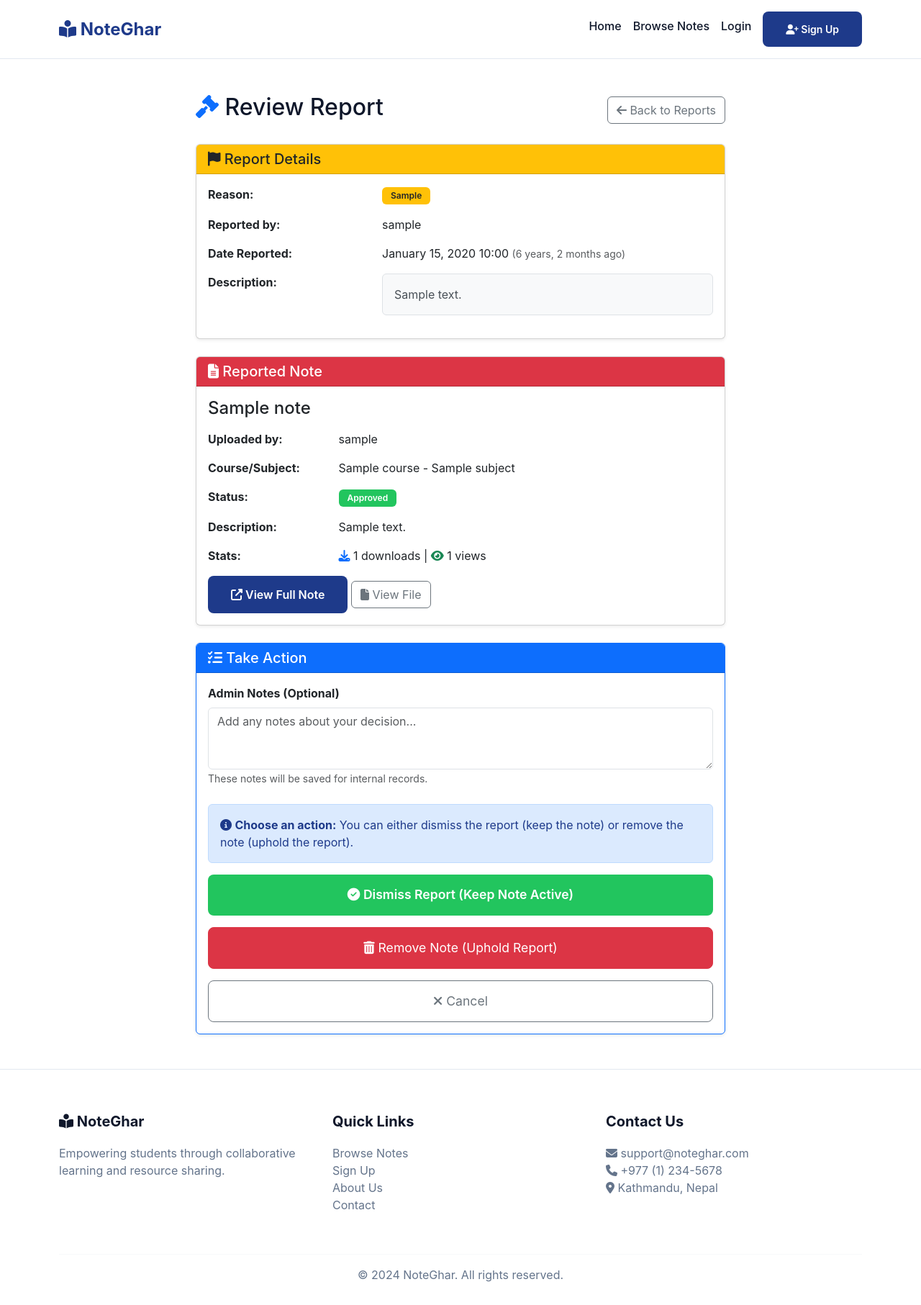
After one commit to w4ib4/Noteghar, a Django app: template core/templates/moderation/review_report.html in a window 1280 px wide. The commit adds this page. Shown: the whole page at 72% size. Run offline with Django 3.2, Linux system fonts and the light colour scheme; the template is opened without the code that fills it: most values are stand-ins (such as "Sample title", 1, 10 or a date in 2020).

Commit message:
fix: dashboard updated and new review report file

```diff
--- /dev/null
+++ b/core/templates/moderation/review_report.html
@@ -0,0 +1,219 @@
+{% extends 'base.html' %}
+
+{% block title %}Review Report - Moderation{% endblock %}
+
+{% block content %}
+<div class="container my-5">
+    <div class="row justify-content-center">
+        <div class="col-lg-8">
+            <!-- Header -->
+            <div class="d-flex justify-content-between align-items-center mb-4">
+                <h2><i class="fas fa-gavel text-primary"></i> Review Report</h2>
+                <a href="{% url 'moderation:pending_reports' %}" class="btn btn-outline-secondary">
+                    <i class="fas fa-arrow-left"></i> Back to Reports
+                </a>
+            </div>
+
+            <!-- Report Information Card -->
+            <div class="card shadow-sm mb-4">
+                <div class="card-header bg-warning">
+                    <h5 class="mb-0">
+                        <i class="fas fa-flag"></i> Report Details
+                    </h5>
+                </div>
+                <div class="card-body">
+                    <div class="row mb-3">
+                        <div class="col-md-4">
+                            <strong>Reason:</strong>
+                        </div>
+                        <div class="col-md-8">
+                            <span class="badge bg-warning text-dark">{{ report.get_reason_display }}</span>
+                        </div>
+                    </div>
+
+                    <div class="row mb-3">
+                        <div class="col-md-4">
+                            <strong>Reported by:</strong>
+                        </div>
+                        <div class="col-md-8">
+                            {{ report.reported_by.username }}
+                        </div>
+                    </div>
+
+                    <div class="row mb-3">
+                        <div class="col-md-4">
+                            <strong>Date Reported:</strong>
+                        </div>
+                        <div class="col-md-8">
+                            {{ report.created_at|date:"F d, Y H:i" }}
+                            <small class="text-muted">({{ report.created_at|timesince }} ago)</small>
+                        </div>
+                    </div>
+
+                    <div class="row">
+                        <div class="col-md-4">
+                            <strong>Description:</strong>
+                        </div>
+                        <div class="col-md-8">
+                            <div class="alert alert-light border">
+                                {{ report.description }}
+                            </div>
+                        </div>
+                    </div>
+                </div>
+            </div>
+
+            <!-- Reported Note Card -->
+            <div class="card shadow-sm mb-4">
+                <div class="card-header bg-danger text-white">
+                    <h5 class="mb-0">
+                        <i class="fas fa-file-alt"></i> Reported Note
+                    </h5>
+                </div>
+                <div class="card-body">
+                    <h4 class="mb-3">{{ report.note.title }}</h4>
+
+                    <div class="row mb-3">
+                        <div class="col-md-3">
+                            <strong>Uploaded by:</strong>
+                        </div>
+                        <div class="col-md-9">
+                            {{ report.note.uploaded_by.username }}
+                        </div>
+                    </div>
+
+                    <div class="row mb-3">
+                        <div class="col-md-3">
+                            <strong>Course/Subject:</strong>
+                        </div>
+                        <div class="col-md-9">
+                            {{ report.note.course.name }} - {{ report.note.subject.name }}
+                        </div>
+                    </div>
+
+                    <div class="row mb-3">
+                        <div class="col-md-3">
+                            <strong>Status:</strong>
+                        </div>
+                        <div class="col-md-9">
+                            {% if report.note.status == 'approved' %}
+                                <span class="badge bg-success">Approved</span>
+                            {% elif report.note.status == 'pending' %}
+                                <span class="badge bg-warning">Pending</span>
+                            {% else %}
+                                <span class="badge bg-danger">Rejected</span>
+                            {% endif %}
+                        </div>
+                    </div>
+
+                    <div class="row mb-3">
+                        <div class="col-md-3">
+                            <strong>Description:</strong>
+                        </div>
+                        <div class="col-md-9">
+                            <p class="mb-0">{{ report.note.description }}</p>
+                        </div>
+                    </div>
+
+                    <div class="row">
+                        <div class="col-md-3">
+                            <strong>Stats:</strong>
+                        </div>
+                        <div class="col-md-9">
+                            <i class="fas fa-download text-primary"></i> {{ report.note.download_count }} downloads |
+                            <i class="fas fa-eye text-success"></i> {{ report.note.view_count }} views
+                        </div>
+                    </div>
+
+                    <div class="mt-3">
+                        <a href="{% url 'notes:detail' report.note.pk %}"
+                           class="btn btn-primary"
+                           target="_blank">
+                            <i class="fas fa-external-link-alt"></i> View Full Note
+                        </a>
+                        <a href="{{ report.note.file.url }}"
+                           class="btn btn-outline-secondary"
+                           target="_blank">
+                            <i class="fas fa-file"></i> View File
+                        </a>
+                    </div>
+                </div>
+            </div>
+
+            <!-- Action Form -->
+            <div class="card shadow-sm border-primary">
+                <div class="card-header bg-primary text-white">
+                    <h5 class="mb-0">
+                        <i class="fas fa-tasks"></i> Take Action
+                    </h5>
+                </div>
+                <div class="card-body">
+                    <form method="post">
+                        {% csrf_token %}
+
+                        <div class="mb-4">
+                            <label for="notes" class="form-label fw-bold">
+                                Admin Notes (Optional)
+                            </label>
+                            <textarea name="notes"
+                                      id="notes"
+                                      class="form-control"
+                                      rows="3"
+                                      placeholder="Add any notes about your decision..."></textarea>
+                            <small class="text-muted">
+                                These notes will be saved for internal records.
+                            </small>
+                        </div>
+
+                        <div class="alert alert-info">
+                            <i class="fas fa-info-circle"></i>
+                            <strong>Choose an action:</strong> You can either dismiss the report (keep the note) or remove the note (uphold the report).
+                        </div>
+
+                        <div class="d-grid gap-3">
+                            <!-- Dismiss Report -->
+                            <button type="submit"
+                                    name="action"
+                                    value="dismiss"
+                                    class="btn btn-success btn-lg"
+                                    onclick="return confirm('Dismiss this report? The note will remain active.')">
+                                <i class="fas fa-check-circle"></i> Dismiss Report (Keep Note Active)
+                            </button>
+
+                            <!-- Remove Note -->
+                            <button type="submit"
+                                    name="action"
+                                    value="remove"
+                                    class="btn btn-danger btn-lg"
+                                    onclick="return confirm('Remove the note? This will reject the note and resolve the report.')">
+                                <i class="fas fa-trash-alt"></i> Remove Note (Uphold Report)
+                            </button>
+
+                            <!-- Cancel -->
+                            <a href="{% url 'moderation:pending_reports' %}"
+                               class="btn btn-outline-secondary btn-lg">
+                                <i class="fas fa-times"></i> Cancel
+                            </a>
+                        </div>
+                    </form>
+                </div>
+            </div>
+        </div>
+    </div>
+</div>
+
+<style>
+.card-header {
+    font-weight: 600;
+}
+
+.alert-light {
+    background-color: #f8f9fa;
+}
+
+.btn-lg {
+    padding: 15px 30px;
+    font-size: 1.1rem;
+}
+</style>
+{% endblock %}
```
Also changed, not shown: core/templates/moderation/moderator_dashboard.html (+59 -0 lines).
